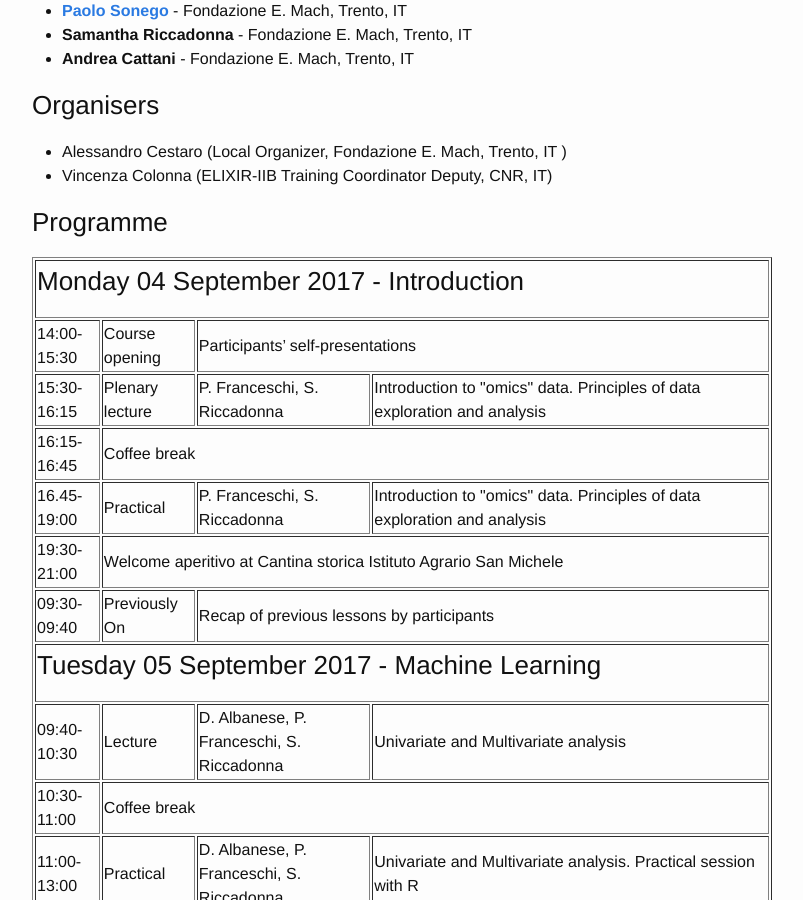
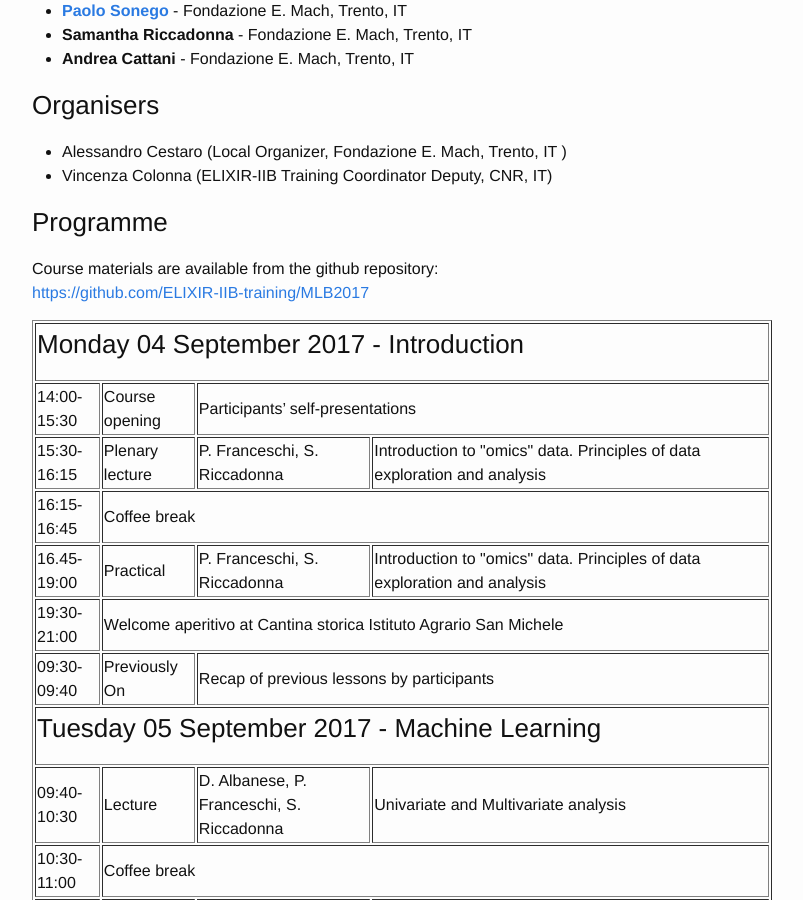
Before and after one commit to ELIXIR-IIB-training/website, a Jekyll site: the page built from _posts/2017-09-04-MachineLearning-Trento.md, in a window 1280 px wide and 900 px high, scrolled down 2366 px. Shown: the whole window, without its empty margins (238-1041 px from the left). Built offline with Jekyll 4.4.1, drawn with Linux system fonts in a browser that asks for light colours.

Commit message:
Add course material link to the ML-Trento page

```diff
--- a/_posts/2017-09-04-MachineLearning-Trento.md
+++ b/_posts/2017-09-04-MachineLearning-Trento.md
@@ -98,6 +98,9 @@ Here is some information about [hotels](../../../docs/Info_alberghi_san_michele_
 <br>
 
 ### Programme
+
+Course materials are available from the github repository:<br> [https://github.com/ELIXIR-IIB-training/MLB2017](https://github.com/ELIXIR-IIB-training/MLB2017)
+
 
 <table border="1">
 <tr>
```
